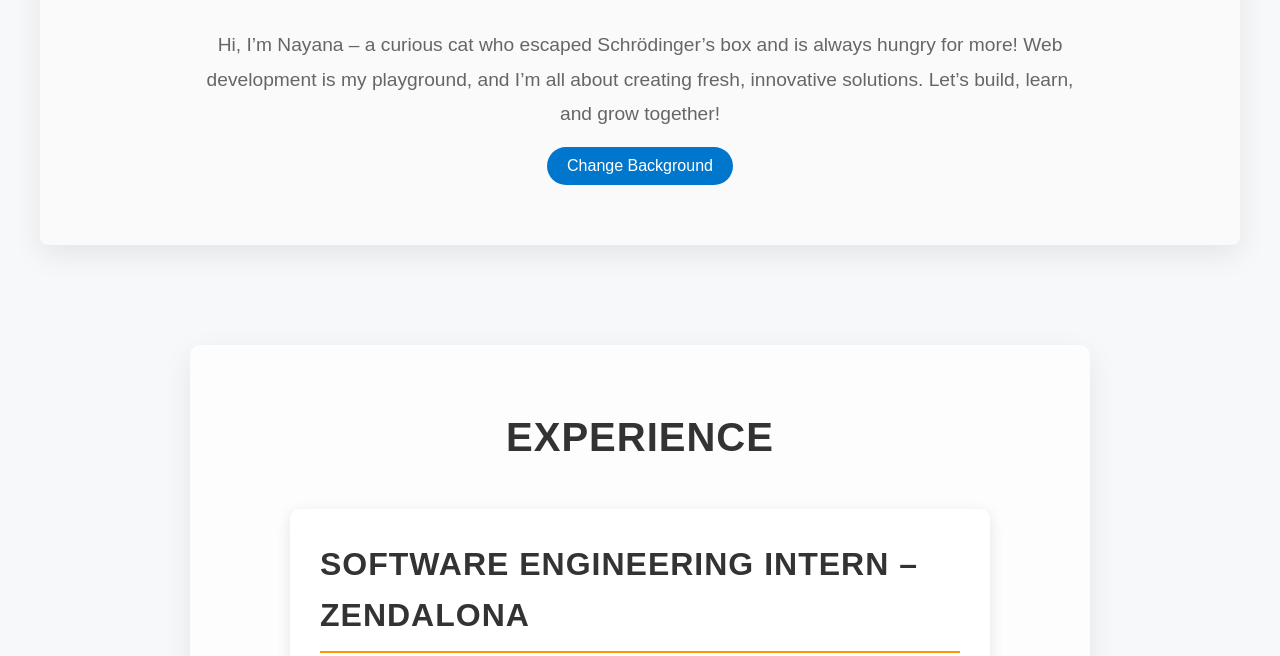
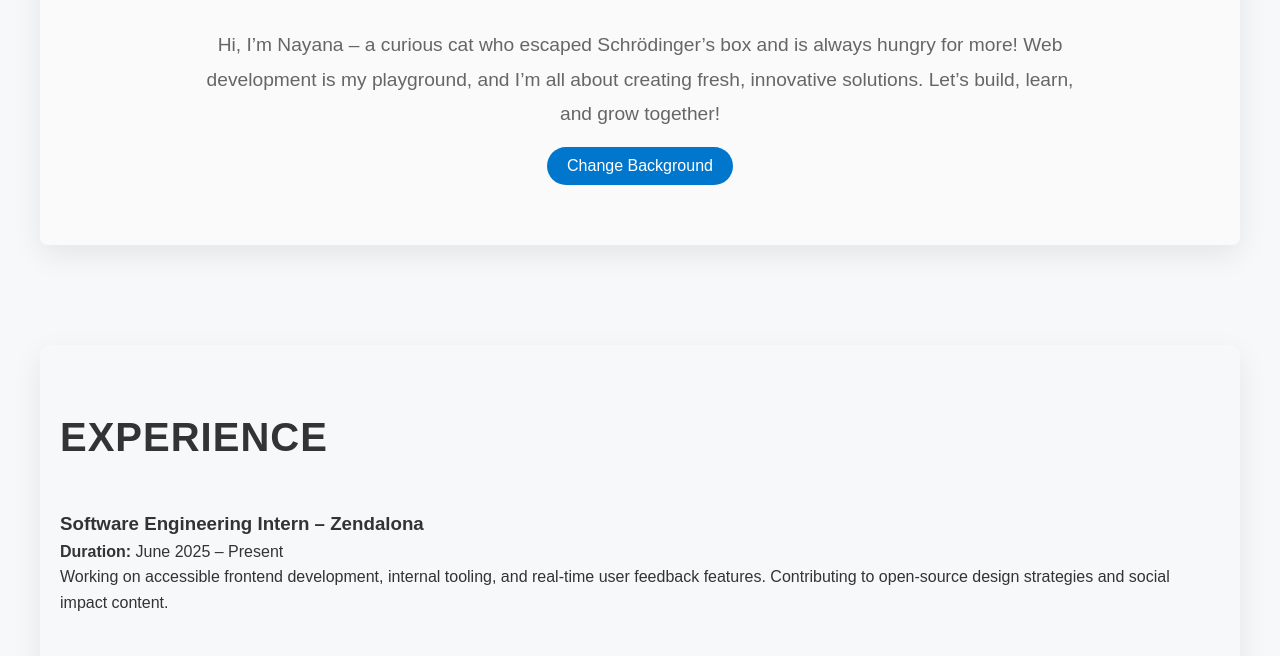
Before and after one commit to nayna-G/My-Portfolio, a plain HTML site: page index.html in a window 1280 px wide. Shown: the part 296-952 px from the top of the page. Drawn offline with Linux system fonts and the light colour scheme.

Commit message:
removed style changes

```diff
--- a/style.css
+++ b/style.css
@@ -102,62 +102,6 @@ h2 {
   line-height: 1.8;
   max-width: 900px;
   margin: auto;
-}
-
-/* Experience Section */
-#experience {
-  background-color: #fdfdfd;
-  padding: 60px 20px;
-  text-align: center;
-  border-radius: 10px;
-  box-shadow: 0 10px 30px rgba(0, 0, 0, 0.08);
-  max-width: 900px;
-  margin: 100px auto;
-  transition: transform 0.3s ease, box-shadow 0.3s ease;
-}
-
-#experience:hover {
-  transform: translateY(-5px);
-  box-shadow: 0 20px 50px rgba(0, 0, 0, 0.15);
-}
-
-#experience h2 {
-  font-size: 2.5rem;
-  font-weight: 600;
-  margin-bottom: 40px;
-  color: #333;
-  text-transform: uppercase;
-  letter-spacing: 1px;
-}
-
-#experience .experience {
-  background-color: #fff;
-  padding: 30px;
-  border-radius: 10px;
-  box-shadow: 0 4px 15px rgba(0, 0, 0, 0.1);
-  margin-bottom: 20px;
-  text-align: left;
-  max-width: 700px;
-  margin-left: auto;
-  margin-right: auto;
-}
-
-#experience .experience h3 {
-  font-size: 2rem;
-  font-weight: 600;
-  color: #333;
-  margin-bottom: 15px;
-  text-transform: uppercase;
-  letter-spacing: 1px;
-  border-bottom: 2px solid #ff9800;
-  padding-bottom: 10px;
-}
-
-#experience .experience p {
-  font-size: 1.1rem;
-  color: #555;
-  line-height: 1.6;
-  margin-bottom: 15px;
 }
 
 /* Projects Section */
```
